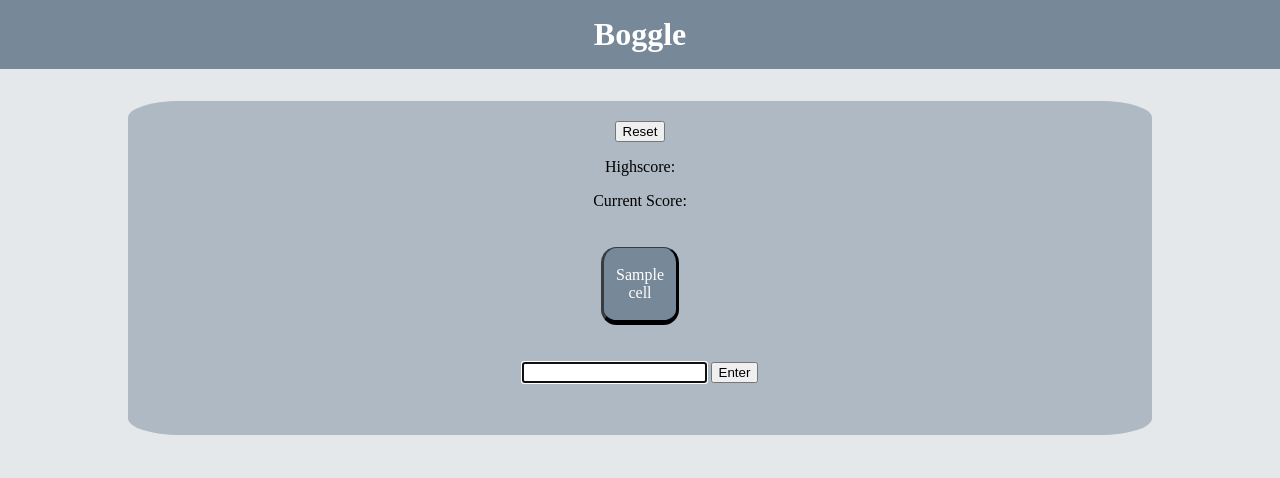
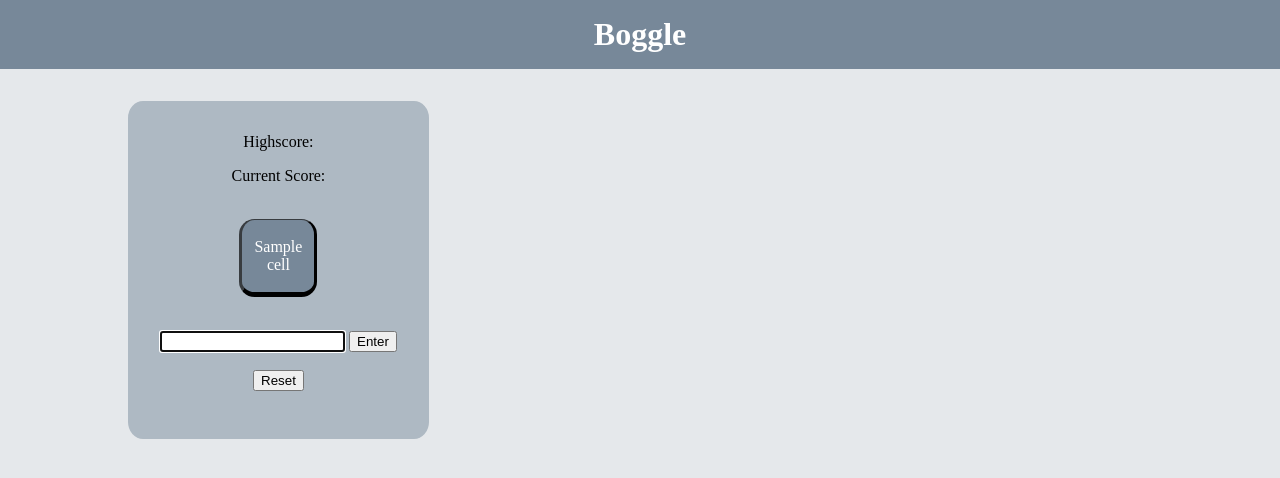
Before and after one commit to dukelester/FlaskBoggle, a Flask app: template templates/boggle.html in a window 1280 px wide. Shown: the top 478 px of the page. Run offline with Flask 2, Linux system fonts and the light colour scheme; the template is opened without the code that fills it: most values are stand-ins (such as "Sample title", 1, 10 or a date in 2020); parts of the project's set-up code (start-up, migrations or seed data) failed here and were passed over; some libraries are stand-ins or nearby versions.

Commit message:
Create reset button and align elements

```diff
--- a/static/app.css
+++ b/static/app.css
@@ -35,11 +35,12 @@
     border-radius: 5%;
     background-color: #aeb9c3;
     margin: 2rem 8rem;
-    padding: 20px;
-    display: block;
+    padding: 1rem;
+    align-content: center;
+    display: inline-block;
 }
 
-.sidebar {
+.top {
     text-align: center;
     margin: auto;
     align-content: center;
@@ -48,11 +49,16 @@
 .board {
     margin: auto;
     align-content: center;
-    padding: 1.2rem;
+    padding: 1rem;
 }
 
-.add-word {
+.bottom {
     margin: auto;
     padding: 1rem;
     text-align: center;
+    width: fit-content;
 }
+
+li {
+    text-align: left;
+}
--- a/templates/boggle.html
+++ b/templates/boggle.html
@@ -10,8 +10,7 @@
 <body>
     <h1>Boggle</h1>
     <section id="boggle">
-        <div class="sidebar">
-            <button>Reset</button>
+        <div class="top">
             <p>Highscore:</p>
             <p>Current Score:</p>
         </div>
@@ -28,13 +27,18 @@
             </tbody>
         </table>
 
+        <div class="bottom">
             <form method="POST" class="add-word">
                 <input name="word" class="word" autofocus>
                 <button>Enter</button>
             </form>
+            <br>
+
+            <button class="reset-button">Reset</button>
 
             <p class="msg"></p>
             <ul class="word-list"></ul>
+        </div>
     </section>
 
     <script src="http://unpkg.com/jquery"></script>
```
Lines whose indentation alone changed are shown as unchanged.
